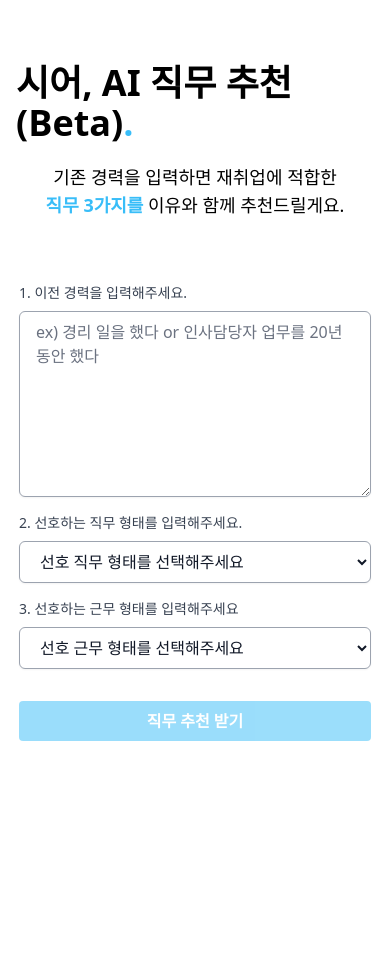
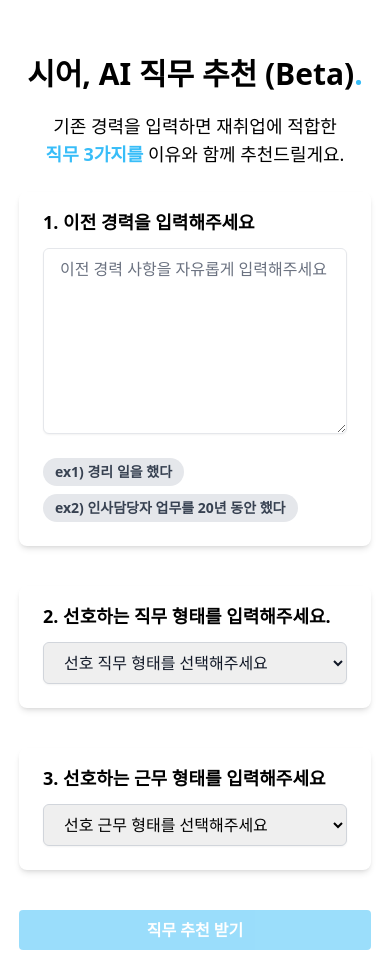
Before and after one commit to longshiine/job-recommend, a Next.js app: page / in a window 390 px wide. Before the commit the page ends 844 px from the top, so only its background shows below. Built offline with nearby package versions, Linux system fonts and the light colour scheme; no server answers.

Commit message:
feat: index css edited
Signed-off-by: longshiine <dkel03@korea.ac.kr>

```diff
--- a/src/components/CareerInput.tsx
+++ b/src/components/CareerInput.tsx
@@ -32,7 +32,7 @@ export default function CareerInput() {
       });
       setIsGenerating(false);
       const data = await res.json();
-      if (data.jobRecommendation) {
+      if (data?.jobRecommendation) {
         const jobRecommendation = data.jobRecommendation.trim().split("\n");
         router.push({
           pathname: "/results",
@@ -51,14 +51,16 @@ export default function CareerInput() {
   };
 
   return (
-    <div className="max-w-sm w-full mx-auto px-4 sm:px-6 lg:px-8 py-12 md:max-w-2xl ">
+    <div className="max-w-sm w-full mx-auto px-4 sm:px-6 lg:px-8 py-4 md:py-12 md:max-w-2xl ">
       <div className="grid gap-y-12">
         <div className="">
           <form onSubmit={(e) => handleSubmit(e)}>
             <div className="flex flex-col">
-              <p className="mt-2 text-sm md:text-xl text-gray-700">
-                1. 이전 경력을 입력해주세요.
-              </p>
+              <div className="rounded-lg overflow-hidden shadow-md ">
+                <div className="px-6 py-4">
+                  <div className="font-bold text-lg md:text-xl mb-3">
+                    1. 이전 경력을 입력해주세요
+                  </div>
                   <textarea
                     rows={7}
                     value={prevCareer}
@@ -67,18 +69,30 @@ export default function CareerInput() {
                     }}
                     name="prevCareer"
                     id="prevCareer"
-                placeholder="ex) 경리 일을 했다 or 인사담당자 업무를 20년 동안 했다"
-                className="block w-full rounded-md bg-white border border-gray-400 shadow-sm focus:border-sky-400 focus:ring-sky-400 sm:text-sm px-4 py-2 placeholder-gray-500 my-2 text-gray-900"
+                    placeholder="이전 경력 사항을 자유롭게 입력해주세요"
+                    className="block w-full rounded-md border border-gray-200 shadow-sm px-4 py-2 placeholder-gray-500 my-2 text-gray-900"
                   />
                 </div>
+                <div className="px-6 pb-2 mb-2">
+                  <span className="inline-block bg-gray-200 rounded-full px-3 py-1 text-sm font-semibold text-gray-700 mr-2 mb-2">
+                    ex1) 경리 일을 했다
+                  </span>
+                  <span className="inline-block bg-gray-200 rounded-full px-3 py-1 text-sm font-semibold text-gray-700 mr-2 mb-2">
+                    ex2) 인사담당자 업무를 20년 동안 했다
+                  </span>
+                </div>
+              </div>
+            </div>
             <div className="flex flex-col">
-              <p className="mt-2 text-sm md:text-xl text-gray-700">
+              <div className="rounded-lg overflow-hidden shadow-md mt-10">
+                <div className="px-6 py-4">
+                  <div className="font-bold text-lg md:text-xl mb-3">
                     2. 선호하는 직무 형태를 입력해주세요.
-              </p>
+                  </div>
                   <select
                     value={careerType}
                     onChange={(e) => setCareerType(e.target.value)}
-                className="block w-full rounded-md bg-white border border-gray-400 shadow-sm focus:border-sky-400 focus:ring-sky-400 sm:text-sm px-4 py-2 placeholder-gray-500 my-2 text-gray-900"
+                    className="block w-full rounded-md border border-gray-300 shadow-sm px-4 py-2 placeholder-gray-500 my-2 text-gray-900"
                     name="careerType"
                     id="careerType"
                   >
@@ -88,14 +102,18 @@ export default function CareerInput() {
                     <option value="단순 작업이 많은">단순 작업이 많은</option>
                   </select>
                 </div>
+              </div>
+            </div>
             <div className="flex flex-col">
-              <p className="mt-2 text-sm md:text-xl text-gray-700">
+              <div className="rounded-lg overflow-hidden shadow-md mt-10">
+                <div className="px-6 py-4">
+                  <div className="font-bold text-lg md:text-xl mb-3">
                     3. 선호하는 근무 형태를 입력해주세요
-              </p>
+                  </div>
                   <select
                     value={workType}
                     onChange={(e) => setWorkType(e.target.value)}
-                className="block w-full rounded-md bg-white border border-gray-400 shadow-sm focus:border-sky-400 focus:ring-sky-400 sm:text-sm px-4 py-2 placeholder-gray-500 my-2 text-gray-900"
+                    className="block w-full rounded-md border border-gray-300 shadow-sm px-4 py-2 placeholder-gray-500 my-2 text-gray-90"
                     name="workType"
                     id="workType"
                   >
@@ -103,6 +121,8 @@ export default function CareerInput() {
                     <option value="풀타임">풀타임</option>
                     <option value="파트타임">파트타임</option>
                   </select>
+                </div>
+              </div>
             </div>
             {isGenerating ? (
               <div role="status" className="mt-10 flex justify-center">
@@ -128,7 +148,7 @@ export default function CareerInput() {
               </div>
             ) : (
               <button
-                className={`bg-sky-400 w-full hover:bg-sky-500 text-white font-bold mt-6 py-2 px-4 rounded
+                className={`bg-sky-400 w-full hover:bg-sky-500 text-white font-bold mt-10 py-2 px-4 rounded
                 ${
                   isGenerating || prevCareer === ""
                     ? "cursor-not-allowed opacity-50"
--- a/src/pages/api/jobRecommend.ts
+++ b/src/pages/api/jobRecommend.ts
@@ -29,8 +29,11 @@ const generateRecommendation = async ({
       }
     );
     const data = await response.json();
-    console.log(data);
-    return data.choices[0].text;
+    if (data) {
+      return data.choices[0].text;
+    } else {
+      return null;
+    }
   } catch (err) {
     console.error(err);
     throw err;
--- a/src/pages/index.tsx
+++ b/src/pages/index.tsx
@@ -5,11 +5,11 @@ export default function Home() {
   return (
     <>
       <PageHead />
-      <main className="flex flex-col items-center justify-center min-h-screen py-2">
+      <main className="flex flex-col items-center justify-center min-h-screen py-2 mt-10">
         <div className="flex flex-col items-center justify-center px-4 py-2">
-          <h1 className="text-4xl md:text-6xl font-bold">
+          <h1 className="text-3xl md:text-6xl font-bold">
             시어, AI 직무 추천 (Beta)
-            <span className="text-4xl md:text-6xl font-bold text-sky-400">
+            <span className="text-3xl md:text-6xl font-bold text-sky-400">
               .
             </span>
           </h1>
```
Lines whose indentation alone changed are shown as unchanged.
